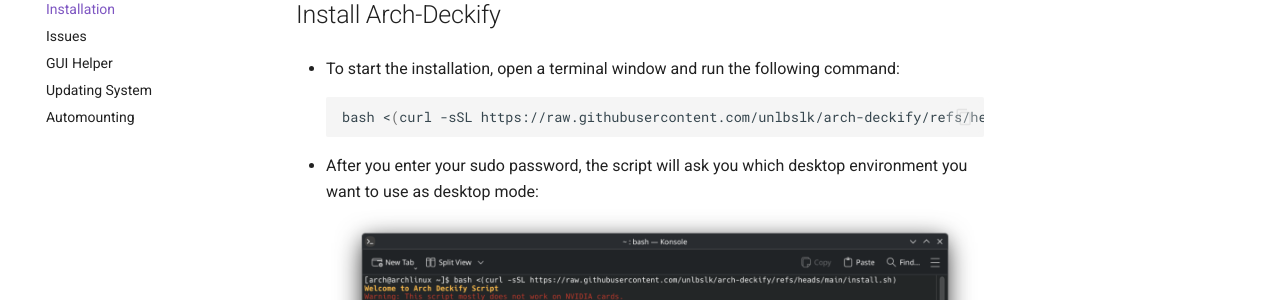
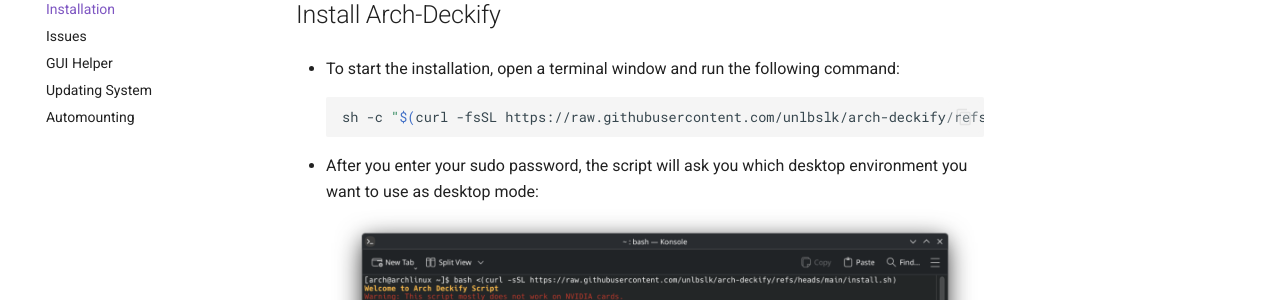
Before and after one commit to unlbslk/arch-deckify, an MkDocs documentation site: the page built from docs_src/installation.md, in a window 1280 px wide and 900 px high. Shown: the part 183-483 px from the top of the window. Built offline with MkDocs 1.6.1 and Material for MkDocs 9.7.7, drawn with Linux system fonts in a browser that asks for light colours; comment, search, counter and statistics services are not loaded.

Commit message:
Update installation script

````diff
--- a/docs_src/installation.md
+++ b/docs_src/installation.md
@@ -1,7 +1,7 @@
 ## Install Arch-Deckify
 - To start the installation, open a terminal window and run the following command:
 ```bash
-bash <(curl -sSL https://raw.githubusercontent.com/unlbslk/arch-deckify/refs/heads/main/install.sh)
+sh -c "$(curl -fsSL https://raw.githubusercontent.com/unlbslk/arch-deckify/refs/heads/main/install.sh)" --
 ```
 
 - After you enter your sudo password, the script will ask you which desktop environment you want to use as desktop mode:
````
